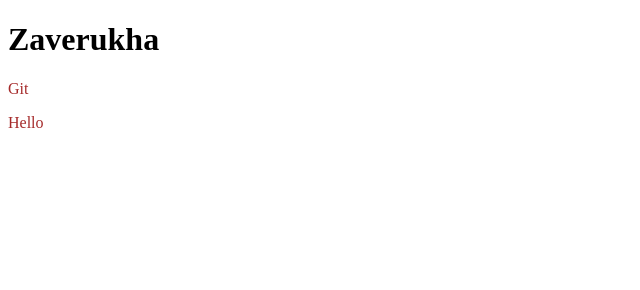
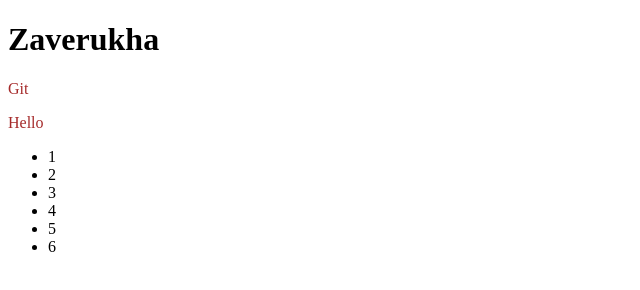
Before and after one commit to pmzaverukha/test, a plain HTML site: page index.html in a window 1280 px wide. Shown: the whole page, without its empty margins (0-640 px from the left). Drawn offline with Linux system fonts and the light colour scheme.

Commit message:
added nav

```diff
--- a/index.html
+++ b/index.html
@@ -13,5 +13,16 @@
         Git
     </p>
     <p>Hello</p>
+
+    <na>
+        <ul>
+            <li>1</li>
+            <li>2</li>
+            <li>3</li>
+            <li>4</li>
+            <li>5</li>
+            <li>6</li>
+        </ul>
+    </na>
 </body>
 </html>
```
